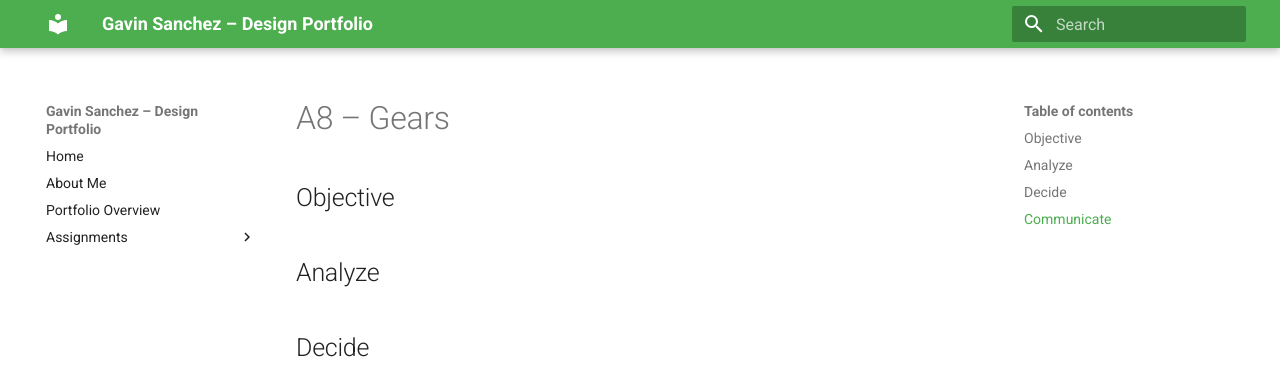
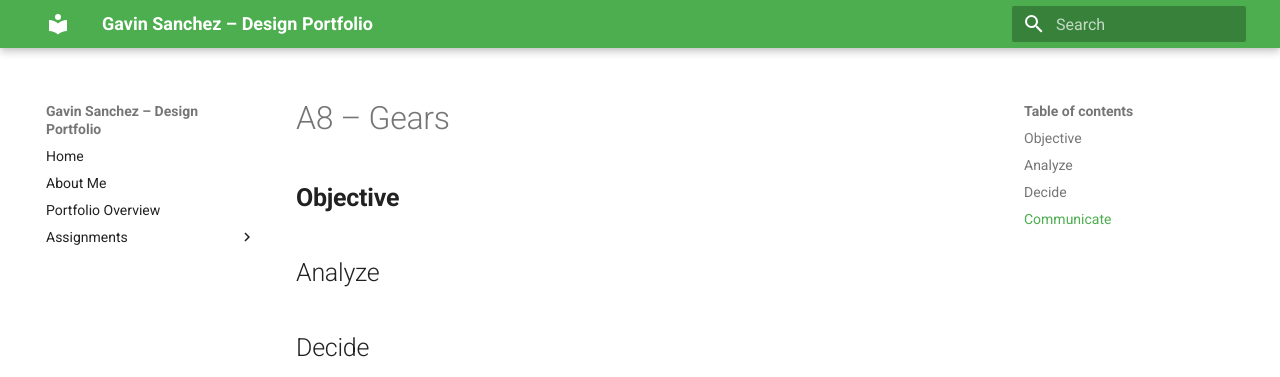
Before and after one commit to GavinSanch/Gavins-design-projects-portfolio, an MkDocs documentation site: the page built from docs/assignments/A08/index.md, in a window 1280 px wide. Shown: the top 377 px of the page. Built offline with MkDocs 1.6.1 and Material for MkDocs 9.7.7, drawn with Linux system fonts in a browser that asks for light colours.

```diff
--- a/docs/assignments/A08/index.md
+++ b/docs/assignments/A08/index.md
@@ -1,6 +1,6 @@
 # A8 – Gears
 
-## Objective
+## **Objective**
 
 
 ## Analyze
```
